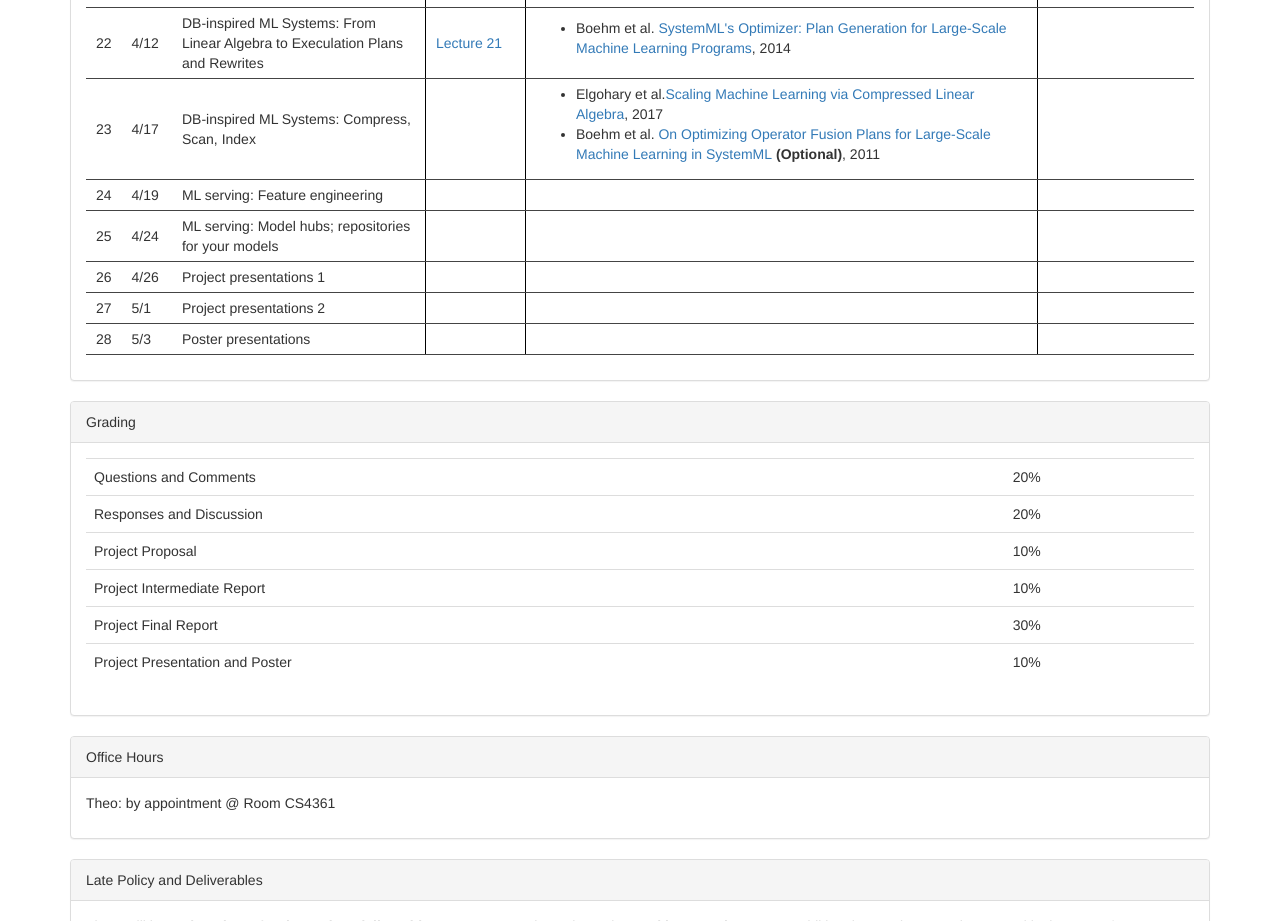
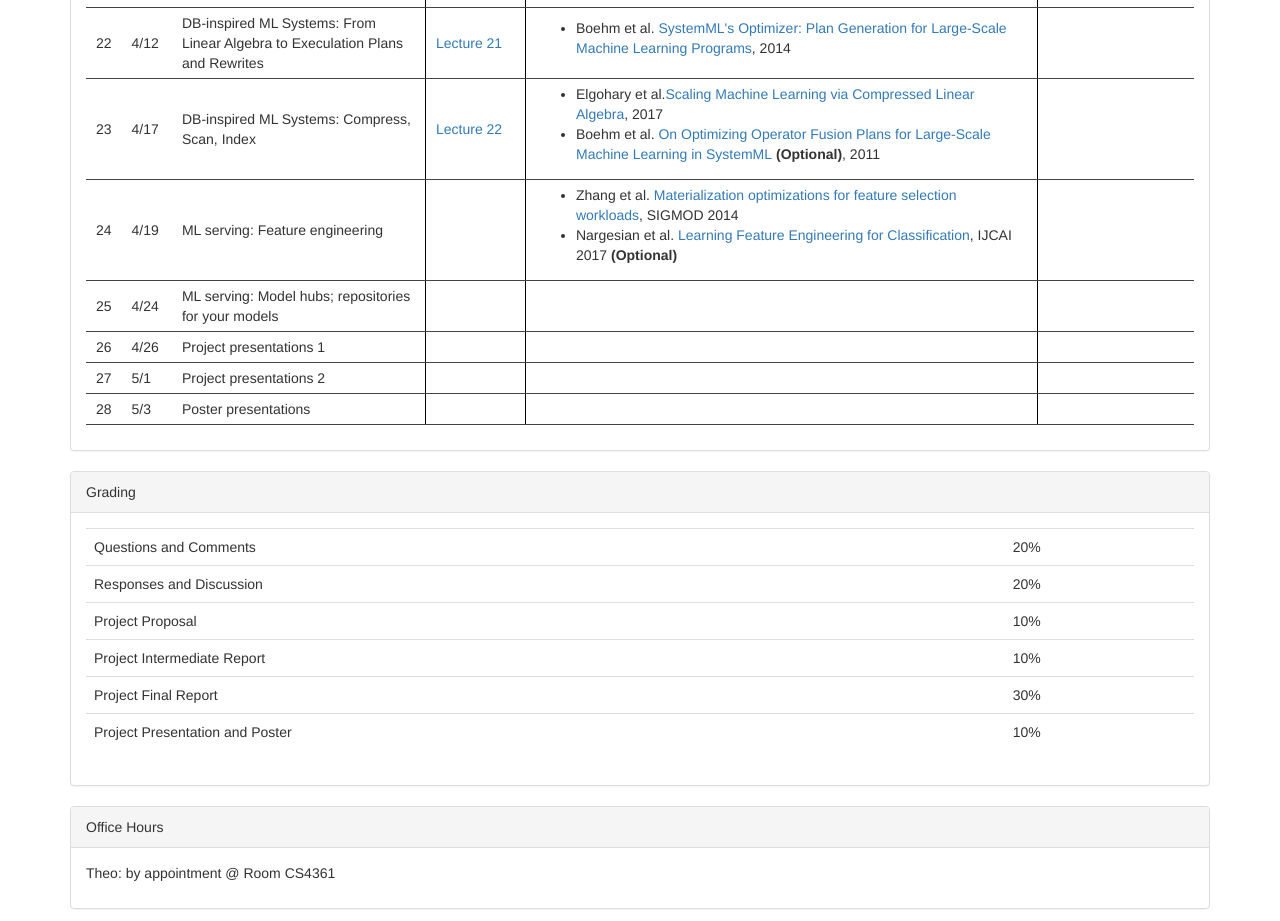
Before and after one commit to thodrek/CS839_spring18, a plain HTML site: page index.html in a window 1280 px wide. Shown: the part 4040-4961 px from the top of the page. Drawn offline with nearby package versions, Linux system fonts and the light colour scheme.

Commit message:
updated lec 22

```diff
--- a/index.html
+++ b/index.html
@@ -533,6 +533,7 @@ Plan Generation for Large-Scale Machine Learning Programs</a>, 2014</li>
       <td>DB-inspired ML Systems: Compress, Scan, Index</td>
       <td class="side-borders">
       <!-- Lecture -->
+      <a href="lectures/Lecture_22_COMP.pptx">Lecture 22</a>
       </td>
       <td class="side-borders">
         <ul>
@@ -552,9 +553,10 @@ for Large-Scale Machine Learning in SystemML</a><b> (Optional)</b>, 2011</li>
       <!-- Lecture -->
       </td>
       <td class="side-borders">
-        <!-- <ul>
-        <li>Nargesian et al. <a href="https://www.ijcai.org/proceedings/2017/0352.pdf">Learning Feature Engineering for Classification</a></li>
-        </ul> -->
+        <ul>
+        <li>Zhang et al. <a href="https://cs.stanford.edu/people/chrismre/papers/mod539-zhang.pdf">Materialization optimizations for feature selection workloads</a>, SIGMOD 2014</li>
+        <li>Nargesian et al. <a href="https://www.ijcai.org/proceedings/2017/0352.pdf">Learning Feature Engineering for Classification</a>, IJCAI 2017 <b>(Optional)</b></li>
+        </ul>
       </td>
       <td></td>
     </tr>
```
Also changed, not shown: 1 other file.
